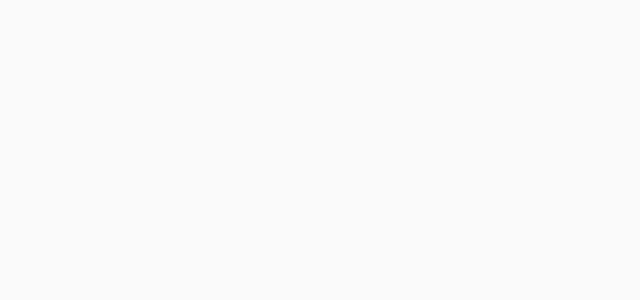
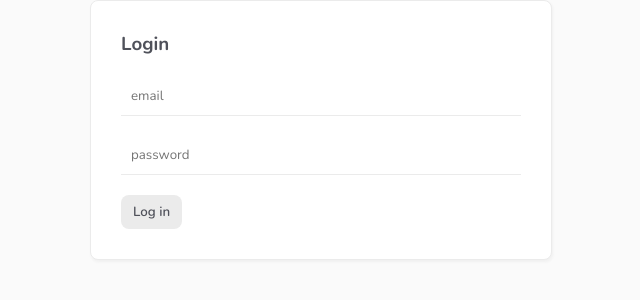
Before and after one commit to MantaXXX/muso-list, a Vue app: page /login in a window 1280 px wide. Before the commit this address had no page. Shown: the top 300 px of the page, without its empty margins (319-959 px from the left). Built offline with nearby package versions, Linux system fonts and the light colour scheme.

Commit message:
feat: create login component

```diff
--- a/src/router/index.js
+++ b/src/router/index.js
@@ -1,5 +1,6 @@
 import { createRouter, createWebHistory } from 'vue-router'
 import Home from '../views/Home.vue'
+import Login from '../views/auth/Login.vue'
 
 const routes = [
   {
@@ -7,6 +8,11 @@
     name: 'Home',
     component: Home
   },
+  {
+    path: '/login',
+    name: 'Login',
+    component: Login
+  }
 
 ]
 
--- /dev/null
+++ b/src/views/auth/Login.vue
@@ -0,0 +1,34 @@
+<template>
+  <form @submit.prevent="handleSubmit">
+    <h3>Login</h3>
+    <input type="email" placeholder="email" v-model="email" />
+    <input type="password" placeholder="password" v-model="passowrd" />
+    <div class="error" v-if="error">{{ error }}</div>
+    <button>Log in</button>
+  </form>
+</template>
+
+<script>
+import useLogin from "@/composables/useLogin";
+import { ref } from "vue";
+
+export default {
+  setup() {
+    const { error, login } = useLogin();
+
+    const email = ref("");
+    const password = ref("");
+
+    const handleSubmit = async () => {
+      const res = await login(email.value, password.value);
+      if (!error.value) {
+        console.log("user logged in");
+      }
+    };
+    return { email, password, handleSubmit, error };
+  },
+};
+</script>
+
+<style>
+</style>
```
